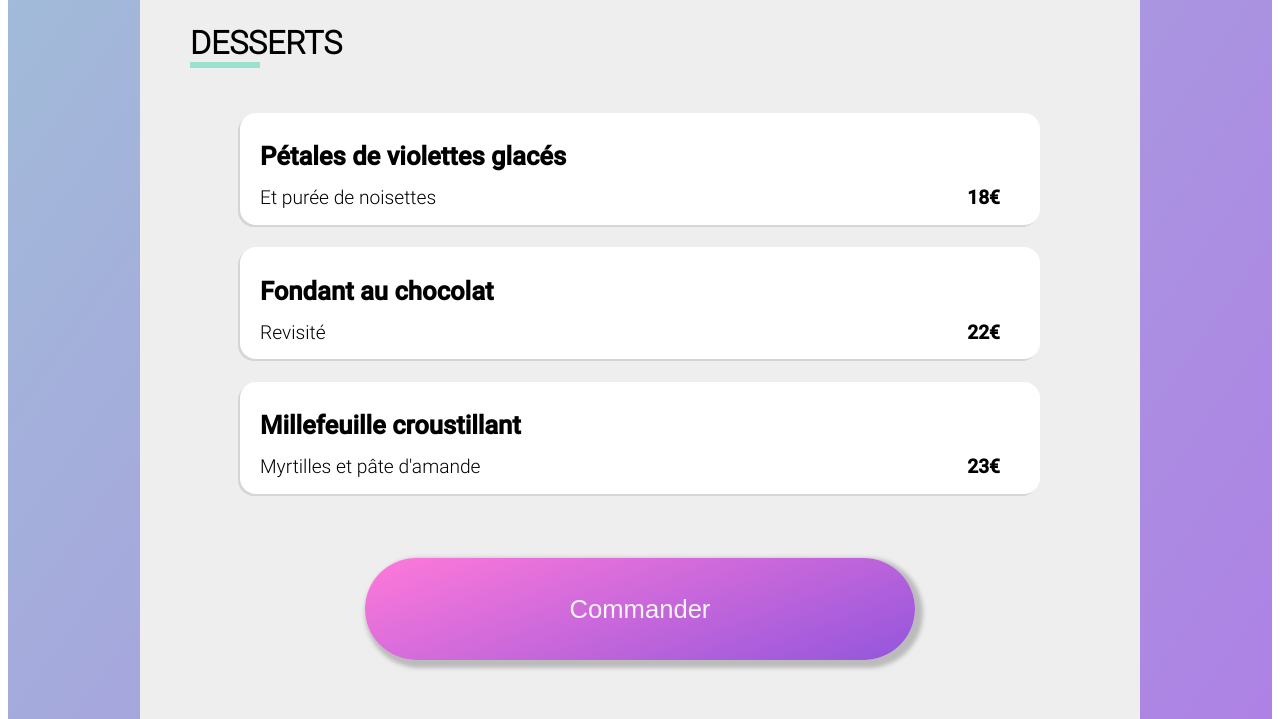
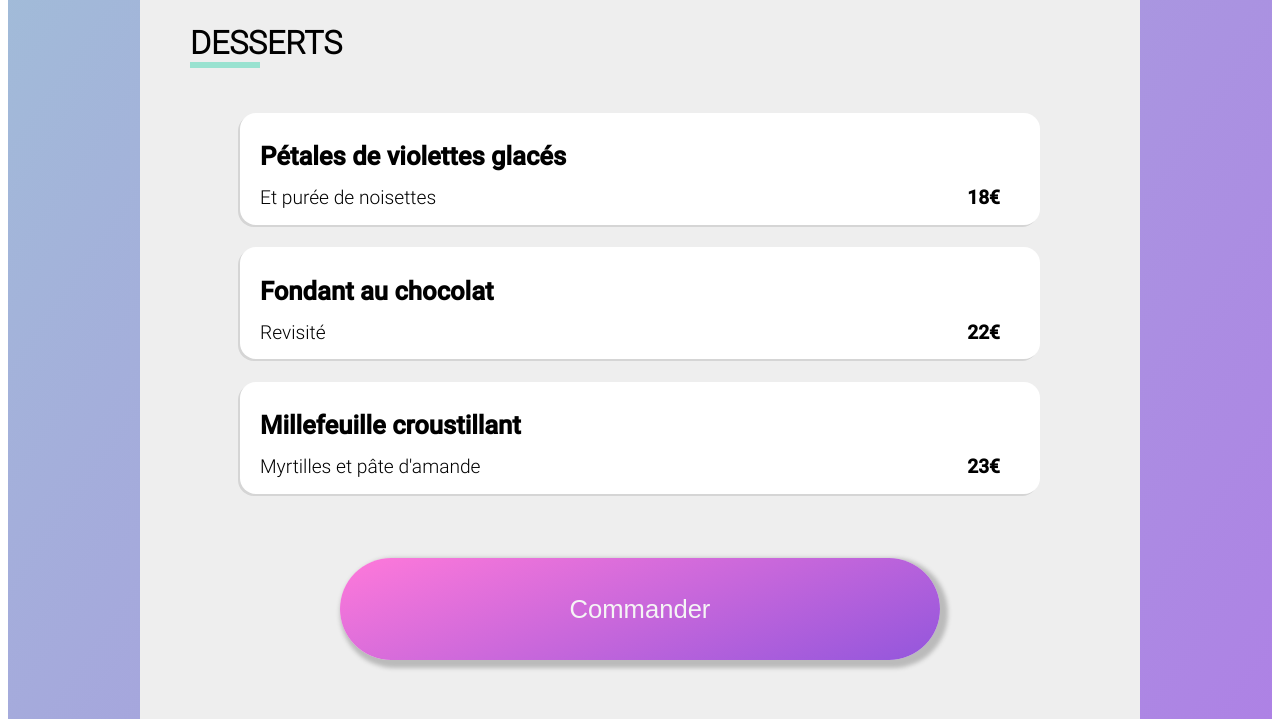
Before and after one commit to Matou88/SteveMarchal_3_16042021, a website: page a_la_française.html in a window 1280 px wide. Shown: the part 1859-2578 px from the top of the page. Drawn offline with Linux system fonts and the light colour scheme.

Commit message:
détail button

```diff
--- a/sass/Composants/_button.scss
+++ b/sass/Composants/_button.scss
@@ -24,4 +24,7 @@ button{
     background-color: $color-background;
     padding-top: 1.5em;
     text-align: center;
+        button{
+            width: 60%;
+        }
 }
```
Also changed, not shown: css/style.css, 1 other file.
